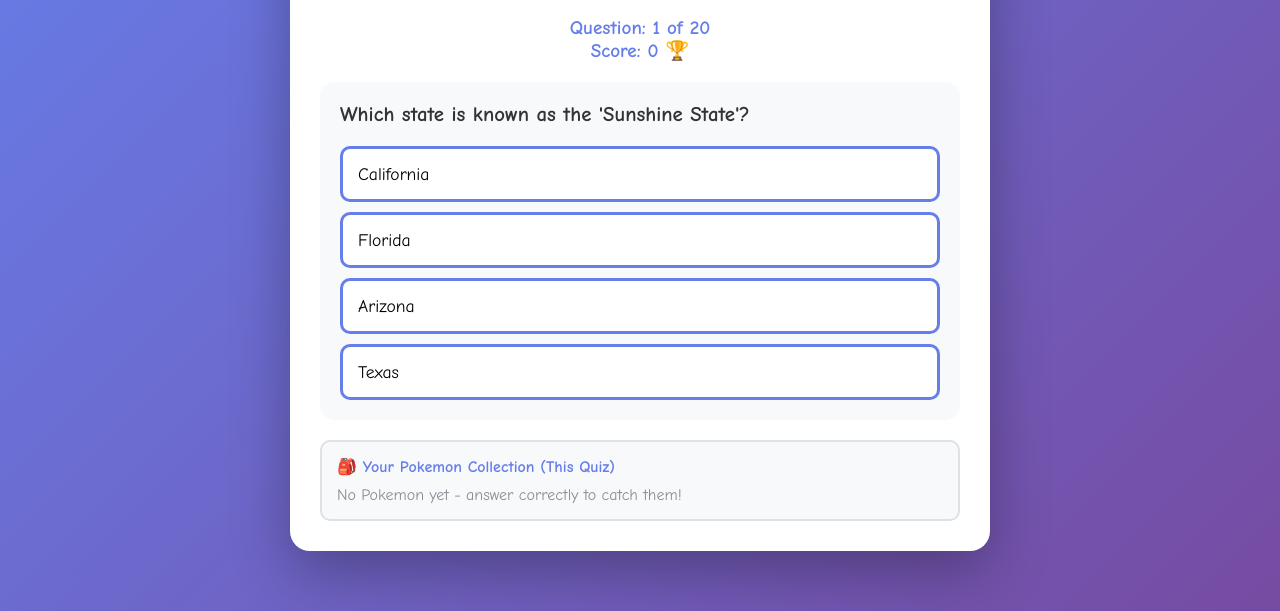
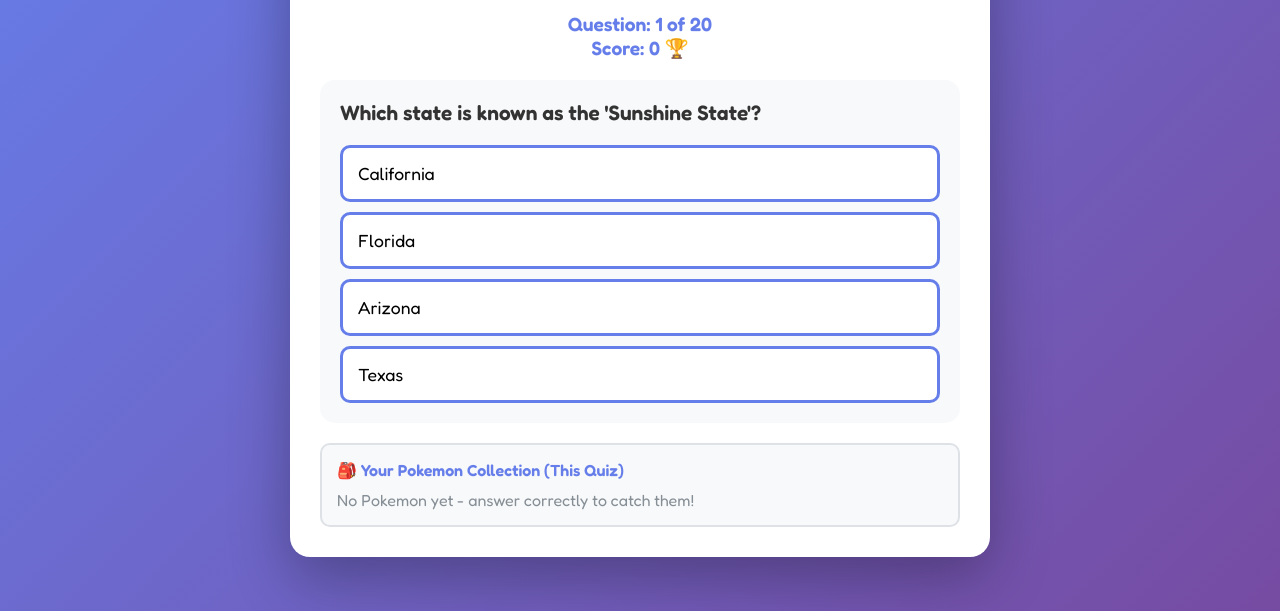
Before and after one commit to sharmad-nachnolkar/poke-quiz, a plain HTML site: page index.html in a window 1280 px wide. Shown: the part 189-800 px from the top of the page. Drawn offline with Linux system fonts and the light colour scheme.

Commit message:
fix font

```diff
--- a/index.html
+++ b/index.html
@@ -4,6 +4,10 @@
     <meta charset="UTF-8" />
     <meta name="viewport" content="width=device-width, initial-scale=1.0" />
     <title>Pokemon GK Quiz</title>
+    <link
+      href="https://fonts.googleapis.com/css2?family=Fredoka:wght@400;600&display=swap"
+      rel="stylesheet"
+    />
     <style>
       * {
         margin: 0;
@@ -12,7 +16,8 @@
       }
 
       body {
-        font-family: "Comic Sans MS", cursive, sans-serif;
+        font-family: "Fredoka", "Chalkboard SE", "Comic Sans MS", cursive,
+          sans-serif;
         background: linear-gradient(135deg, #667eea 0%, #764ba2 100%);
         min-height: 100vh;
         display: flex;
```
